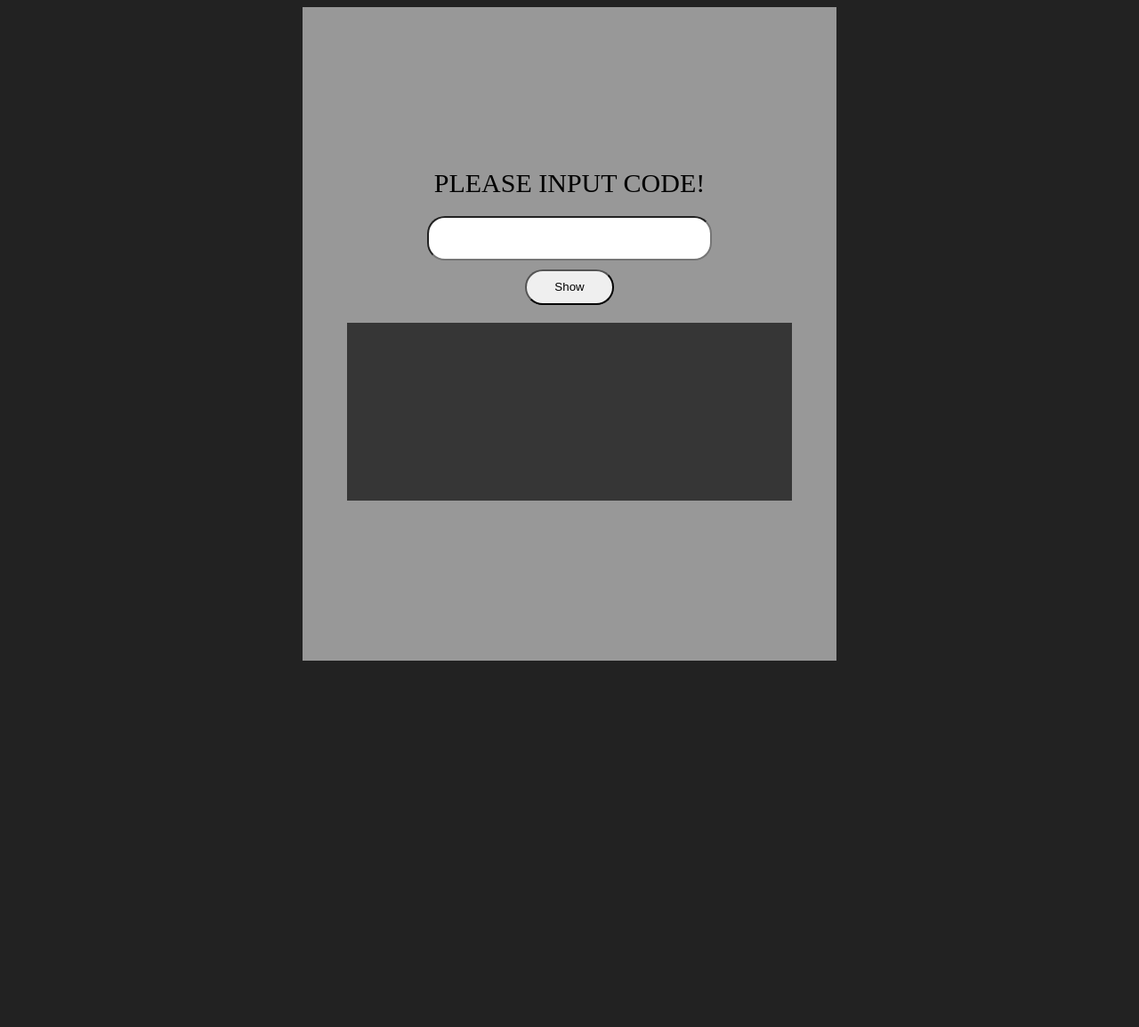
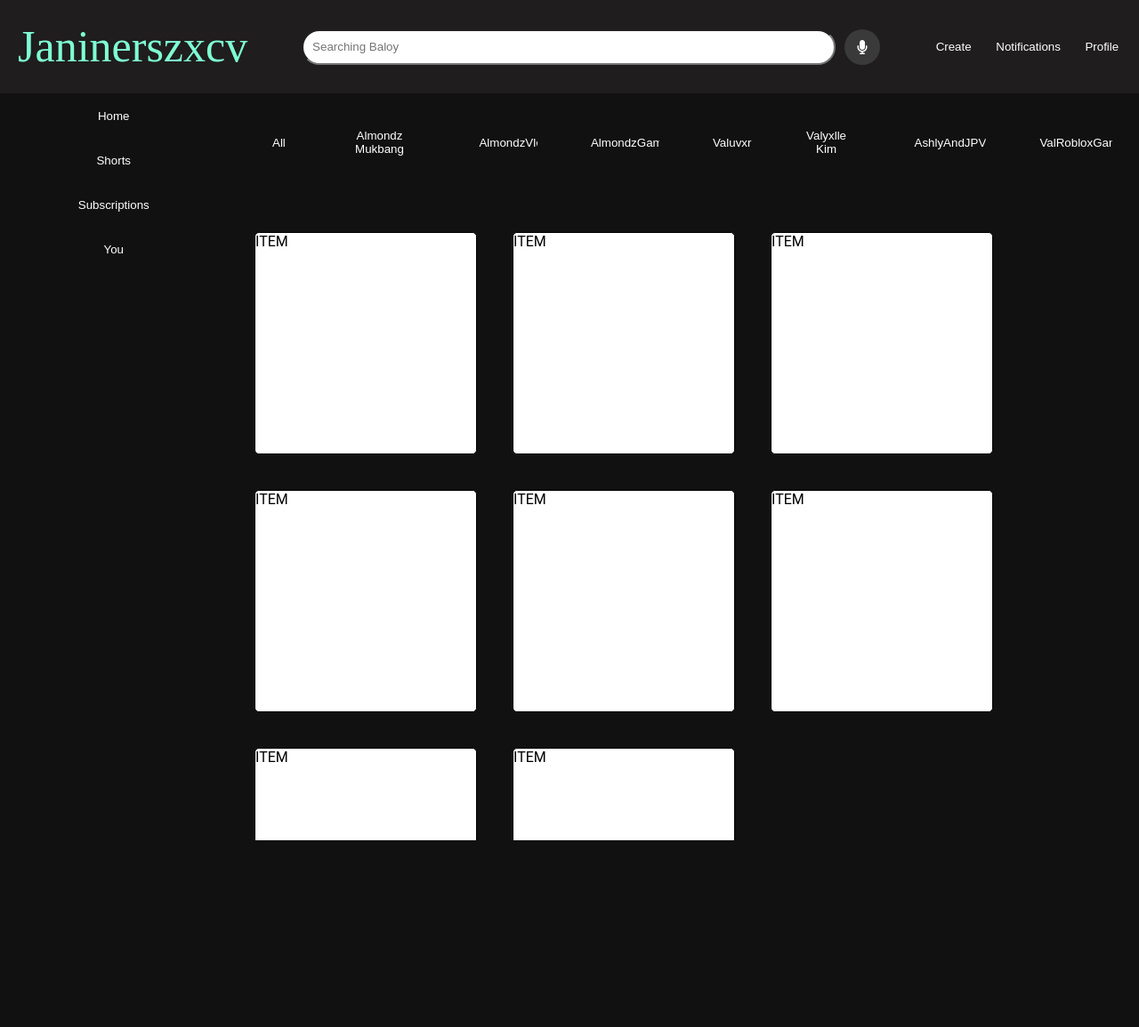
Before and after one commit to groupProjectx/groupProjectx.github.io, a PHP site: page / in a window 1280 px wide. Shown: the whole page at 89% size. Before the commit the page ends 743 px from the top, so only its background shows below. Run offline with PHP 8.4, Linux system fonts and the light colour scheme; some libraries are stand-ins or nearby versions.

Commit message:
test-commit

```diff
--- /dev/null
+++ b/index.html
@@ -0,0 +1,58 @@
+<!DOCTYPE html>
+<html lang="en">
+<head>
+    <meta charset="UTF-8">
+    <meta name="viewport" content="width=device-width, initial-scale=1.0">
+    <link rel="stylesheet" href="style.css">
+    <script src="https://kit.fontawesome.com/0e237844ec.js" crossorigin="anonymous"></script>
+    <title>Document</title>
+</head>
+<body>
+    <div class="header-container">
+        <span class="logo-Name">
+            Janinerszxcv
+        </span>
+        <div class="search-bar-container">
+            <input type="text" placeholder="Searching Baloy" class="search-bar">
+            <i class="fa-solid fa-microphone" id="mic"></i>
+        </div>
+        <div class="icons-container">
+            <button>Create</button>
+            <button>Notifications</button>
+            <button>Profile</button>
+        </div>
+    </div>
+
+    <div class="category-container">
+        <button>All</button>
+        <button>Almondz Mukbang</button>
+        <button>AlmondzVlog</button>
+        <button>AlmondzGaming</button>
+        <button>Valuvxr</button>
+        <button>Valyxlle Kim</button>
+        <button>AshlyAndJPVlogz</button>
+        <button>ValRobloxGaming</button>
+
+
+    </div>
+
+    <div class="items-container">
+        <span>ITEM</span>
+        <span>ITEM</span>
+        <span>ITEM</span>
+        <span>ITEM</span>
+        <span>ITEM</span>
+        <span>ITEM</span>
+        <span>ITEM</span>
+        <span>ITEM</span>
+    </div>
+
+    <div class="menu-container">
+        <button>Home</button>
+        <button>Shorts</button>
+        <button>Subscriptions</button>
+        <button>You</button>
+    </div>
+
+</body>
+</html>
--- a/index.php
+++ /dev/null
@@ -1,41 +0,0 @@
-
-
-<!DOCTYPE html>
-<html lang="en">
-<head>
-    <meta charset="UTF-8">
-    <meta name="viewport" content="width=device-width, initial-scale=1.0">
-    <link rel="stylesheet" href="style.css">
-    <title>Document</title>
-</head>
-<body>
-    <div class="main-container">
-        <span class="title">PLEASE INPUT CODE!</span>
-        <form class="barcode" method="post" id="barcode">
-            <input type="number" name="code" id="code">
-            <input type="submit" value="Show" name="getcode">
-        </form>
-        <div class="barcode-section">
-        </div>
-    </div>
-
-    <script src="https://ajax.googleapis.com/ajax/libs/jquery/3.7.1/jquery.min.js"></script>
-    <script>
-
-    $("#barcode").submit(function(e){
-                e.preventDefault();
-                let bcode = $('#code').val();
-                $.ajax({
-                    type: "POST",
-                    url: "barcode.php",
-                    data: {
-                        bcode
-                    },
-                    success: function(result){
-                        $(".barcode-section").html(result);
-                    }
-                })
-            });
-    </script>
-</body>
-</html>
--- a/style.css
+++ b/style.css
@@ -1,59 +1,172 @@
 * {
-    margin: none;
+    margin: 0px;
     box-sizing: border-box;
+    overflow: hidden;
+}
+
+body {
+    background-color: #111;
+}
+
+.header-container{
+    width: 100%;
+    height: 10vh;
+    background-color: hwb(0 17% 82% / 0.488);
+    display: flex;
+    justify-content: space-between;
+    align-items: center;
+}
+
+.logo-Name {
+    width: auto;
+    height: 100px;
+    color: aquamarine;
+    font-size: 50px;
+    padding: 20px;
+}
+
+.search-bar{
+    width: 600px;
+    height: 40px;
+    border-radius: 20px;
+    padding: 10px;
+}
+.search-bar-container{
+    width: 650px;
+    height: auto;
+    display: flex;
+    flex-direction: row;
+}
+#mic{
+    display: flex;
+    align-items: center;
+    justify-content: center;
+    background-color: rgba(67, 67, 67, 0.781);
+    width: 40px;
+    height: 40px;
+    border-radius: 120px;
+    margin-left: 10px;
+    transition: background-color .5s, color 2s;
+    color: white;
+}
+
+#mic:hover{
+    background-color: white;
+    color: black;
+}
+
+
+.icons-container{
+    width: 250px;
+    height: 100%;
+    font-size: 50px;
+    display: flex;
+}
+
+.icons-container button {
+    width: 100px;
+    background: transparent;
+    border: none;
+    color: white;
+    transition: background-color .5s;
+}
+
+.icons-container button:hover {
+    background-color: white;
+    color: black;
+}
+
+.items-container {
+    height: 80vh;
+    width: 80vw;
+    background-color: transparent;
+    position: relative;
+    left: 20vw;
+    top: 12vh;
+    display: flex;
+    flex-wrap: wrap;
+    padding: 10px;
+    overflow-x: hidden;
+    overflow-y: scroll;
+    font-family: Roboto, Arial, sans-serif;
+}
+
+.items-container span {
+    width: 250px;
+    height:250px;
+    background-color: white;
+    border: 1px solid black;
+    transition: background-color .5s, height .5s, width .5s, font-size .5s;
+    margin: 20px;
+    border-radius: 5px;
 
 }
 
-body {
-    background-color: #222;
-    display: flex;
-    align-content: center;
-    justify-content: center;
+.items-container span:hover{
+    background-color: rgb(226, 94, 28);
+    color: black;
+    width: 270px;
+    height: 270px;
+    font-size: 100px;
+    box-shadow: 0px 0px 20px 10px rgb(220, 167, 143);
+
 }
 
-.title {
-    font-size: 30px;
-    margin-bottom: 20px;
+.category-container{
+    width: 80%;
+    height: 85px;
+    border: 10px;
+    background: transparent;
+    left: 20vw;
+    position: absolute;
+    padding: 10px;
+    display: flex;
+    align-items: center;
+    padding-top: 35px;
+    font-family: Roboto;
+}
+.category-container button:hover {
+    background-color: white;
+    color: black;
+    box-shadow: 0px 0px 10px 2px white;
 }
 
-#code {
-    height: 50px;
-    width: 20rem;
-    padding-left: 20px;
+.category-container button {
+    height: 40px;
+    background: transparent;
+    border: none;
+    color: white;
+    transition: background-color .5s, box-shadow .5s;
+    margin: 20px;
+    padding: 20px;
     border-radius: 20px;
-}
-
-.barcode {
     display: flex;
-    flex-direction: column;
     align-items: center;
 }
 
-.barcode input[name="getcode"]{
-    width: 100px;
-    height: 40px;
-    margin-top: 10px;
-    border-radius: 20px;
+.menu-container{
+    position: absolute;
+    top: 10vh;
+    width: 20%;
+    height: 100%;
+    background-color: transparent;
+    display: flex;
+    flex-direction: column;
 }
 
-.main-container {
-    height: 70vh;
-    width: vw;
-    background-color: rgba(255, 255, 255, 0.532);
-
-    display: flex;
-    flex-direction: column;
-    align-items: center;
-    justify-content: center;
-    padding: 50px;
+.menu-container button{
+    height: 50px;
+    width: 92%;
+    background-color: transparent;
+    border-radius: 10px;
+    margin-left: 10px;
+    margin-right: 10px;
+    color: white;
+    border: none;
 }
 
-.barcode-section {
-    background: rgb(54, 54, 54);
-    height: 200px;
-    width: 500px;
-    margin-top: 20px;
-    display: flex;
-    align-items: center;
-    justify-content: center;
+.menu-container button:hover {
+    background-color: rgba(255, 255, 255, 0.697);
+    color: black;
+    transition: background-color .5s;
 }
```
Also changed, not shown: barcode.php (deleted, +0 -15 lines).
